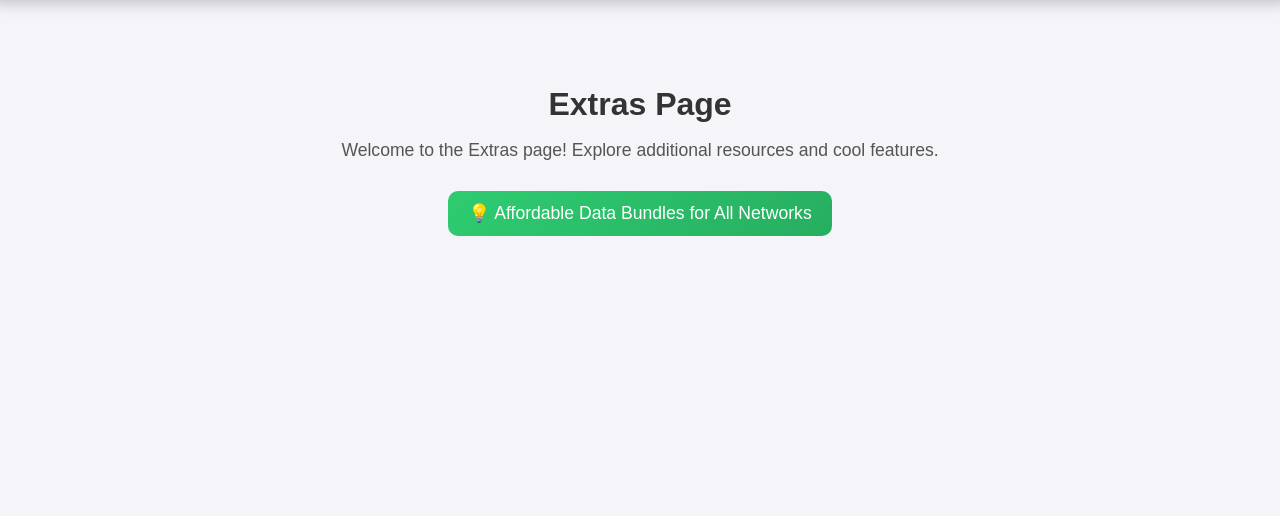
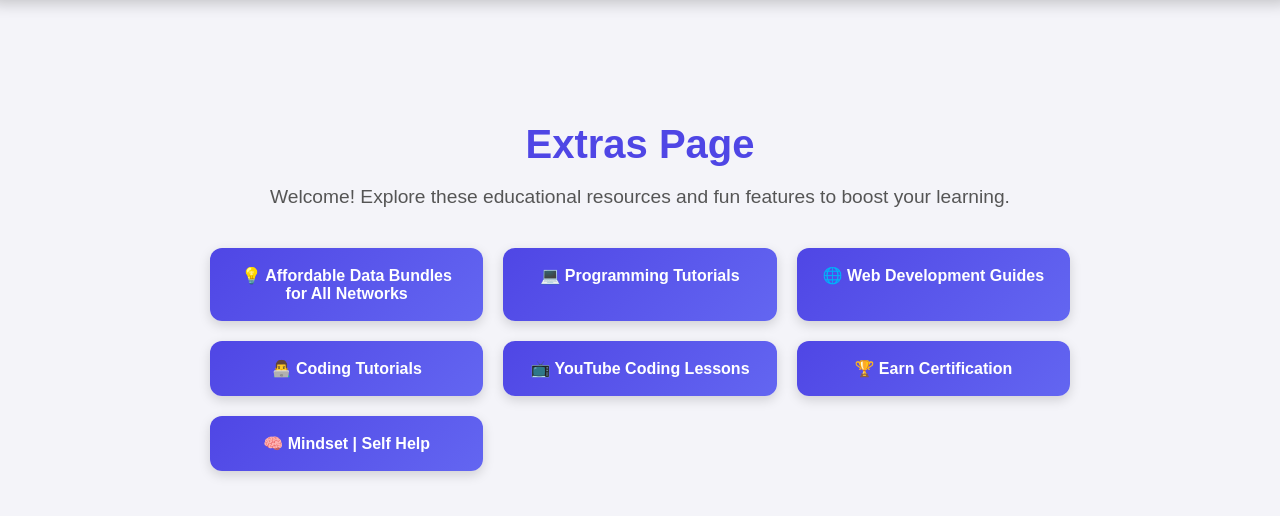
Before and after one commit to johnston-kweku/LearnMate, a Django app: page /extras/ in a window 1280 px wide. Shown: the part 71-587 px from the top of the page. Run offline with Django 5.2, Linux system fonts and the light colour scheme.

Commit message:
Delete feature, access to self help books

```diff
--- a/learning_logs/templates/learning_logs/base.html
+++ b/learning_logs/templates/learning_logs/base.html
@@ -27,7 +27,6 @@
     <meta name="twitter:description" content="Track your study notes, organize topics, and boost productivity with LearnMate.">
     <meta name="twitter:image" content="/static/img/preview.png">
 
-    <link rel="icon" type="image/png" href="https://www.flaticon.com/free-icon/book_19007761">
 
 
 
@@ -192,6 +191,7 @@
 }
 
     </style>
+<link rel="icon" href="/learning_log/learning_logs/templates/learning_logs/image.png" type="image/x-icon">
 </head>
 <body>
 
--- a/learning_logs/templates/learning_logs/extras.html
+++ b/learning_logs/templates/learning_logs/extras.html
@@ -4,53 +4,94 @@
 {% block content %}
 <style>
     .extras-container {
+        max-width: 900px;
+        margin: 50px auto 100px auto;
+        padding: 20px;
         text-align: center;
-        padding: 40px 20px;
         animation: fadeIn 0.8s ease-in-out;
+        font-family: 'Arial', sans-serif;
     }
 
     .extras-title {
-        font-size: 2rem;
-        font-weight: bold;
+        font-size: 2.5rem;
+        font-weight: 700;
         margin-bottom: 15px;
-        color: #333;
+        color: #4f46e5;
     }
 
     .extras-text {
-        margin-bottom: 30px;
-        font-size: 1.1rem;
+        margin-bottom: 40px;
+        font-size: 1.2rem;
         color: #555;
     }
 
+    /* Grid layout for links */
+    .extras-links {
+        display: grid;
+        grid-template-columns: repeat(auto-fit, minmax(250px, 1fr));
+        gap: 20px;
+    }
+
     .extras-link {
-        display: inline-block;
-        padding: 12px 20px;
-        background: linear-gradient(135deg, #2ecc71, #27ae60);
+        display: block;
+        padding: 18px 20px;
+        background: linear-gradient(135deg, #4f46e5, #6366f1);
         color: white;
+        font-weight: 600;
         text-decoration: none;
-        font-size: 1.1rem;
-        border-radius: 10px;
-        transition: transform 0.2s ease, box-shadow 0.2s ease;
+        border-radius: 12px;
+        box-shadow: 0 4px 12px rgba(0,0,0,0.15);
+        transition: transform 0.2s ease, box-shadow 0.2s ease, background 0.3s ease;
     }
 
     .extras-link:hover {
-        transform: translateY(-4px) scale(1.03);
-        box-shadow: 0 8px 15px rgba(0,0,0,0.15);
+        transform: translateY(-5px) scale(1.02);
+        box-shadow: 0 10px 20px rgba(0,0,0,0.2);
+        background: linear-gradient(135deg, #6366f1, #4f46e5);
     }
 
     @keyframes fadeIn {
         from { opacity: 0; transform: translateY(20px); }
         to { opacity: 1; transform: translateY(0); }
     }
+
+    /* Responsive text on smaller screens */
+    @media (max-width: 600px) {
+        .extras-title {
+            font-size: 2rem;
+        }
+        .extras-text {
+            font-size: 1rem;
+        }
+    }
 </style>
 
 <div class="extras-container">
     <h2 class="extras-title">Extras Page</h2>
-    <p class="extras-text">Welcome to the Extras page! Explore additional resources and cool features.</p>
+    <p class="extras-text">Welcome! Explore these educational resources and fun features to boost your learning.</p>
 
-    <a class="extras-link" href="https://shopnetgh.com/store/cj-s-digital-market" target="_blank">
-        💡 Affordable Data Bundles for All Networks
-    </a>
+    <div class="extras-links">
+        <a class="extras-link" href="https://shopnetgh.com/store/cj-s-digital-market" target="_blank">
+            💡 Affordable Data Bundles for All Networks
+        </a>
+        <a class="extras-link" href="https://w3schools.com" target="_blank">
+            💻 Programming Tutorials
+        </a>
+        <a class="extras-link" href="https://www.freecodecamp.org" target="_blank">
+            🌐 Web Development Guides
+        </a>
+        <a class="extras-link" href="https://www.khanacademy.org/computing/computer-programming" target="_blank">
+            👨‍💻 Coding Tutorials
+        </a>
+        <a class="extras-link" href="https://www.youtube.com/@programmingwithmosh" target="_blank">
+            📺 YouTube Coding Lessons
+        </a>
+        <a class="extras-link" href="https://trophytechsolutions.com" target="_blank">
+            🏆 Earn Certification
+        </a>
+        <a class="extras-link" href="{% url 'learning_logs:mindset' %}" target="_blank">
+            🧠 Mindset | Self Help
+        </a>
+    </div>
 </div>
-
 {% endblock %}
```
Also changed, not shown: learning_logs/templates/learning_logs/delete_topic.html (added, +82 -0 lines), learning_logs/templates/learning_logs/mindset.html (added, +70 -0 lines), learning_logs/templates/learning_logs/topics.html (+55 -21 lines), learning_logs/templates/learning_logs/image.png (added).
